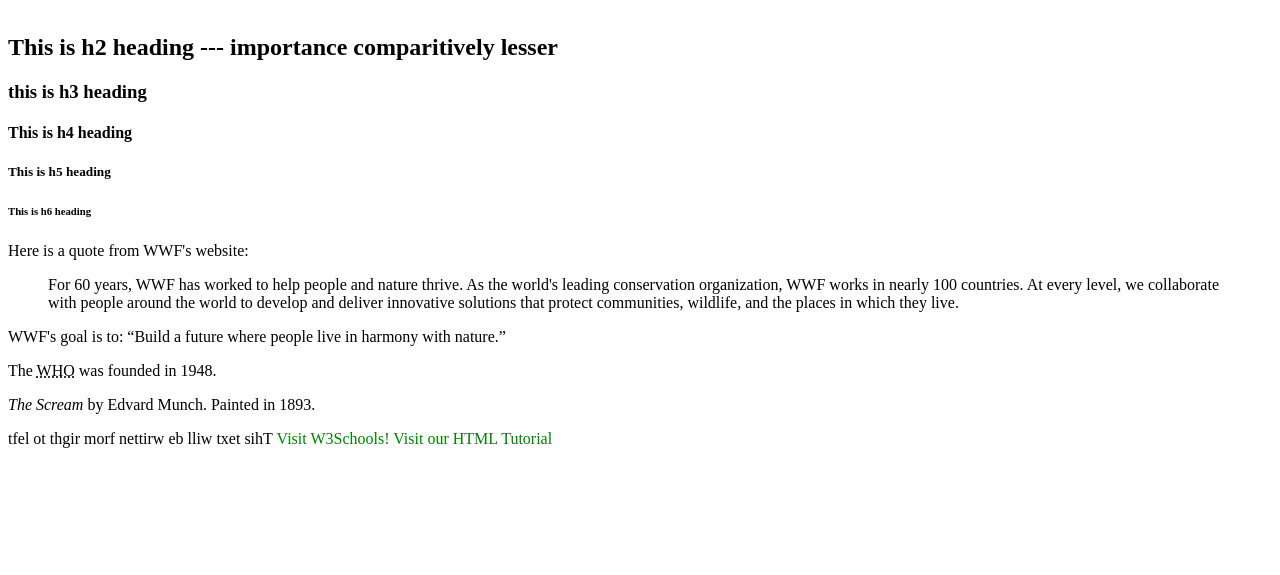
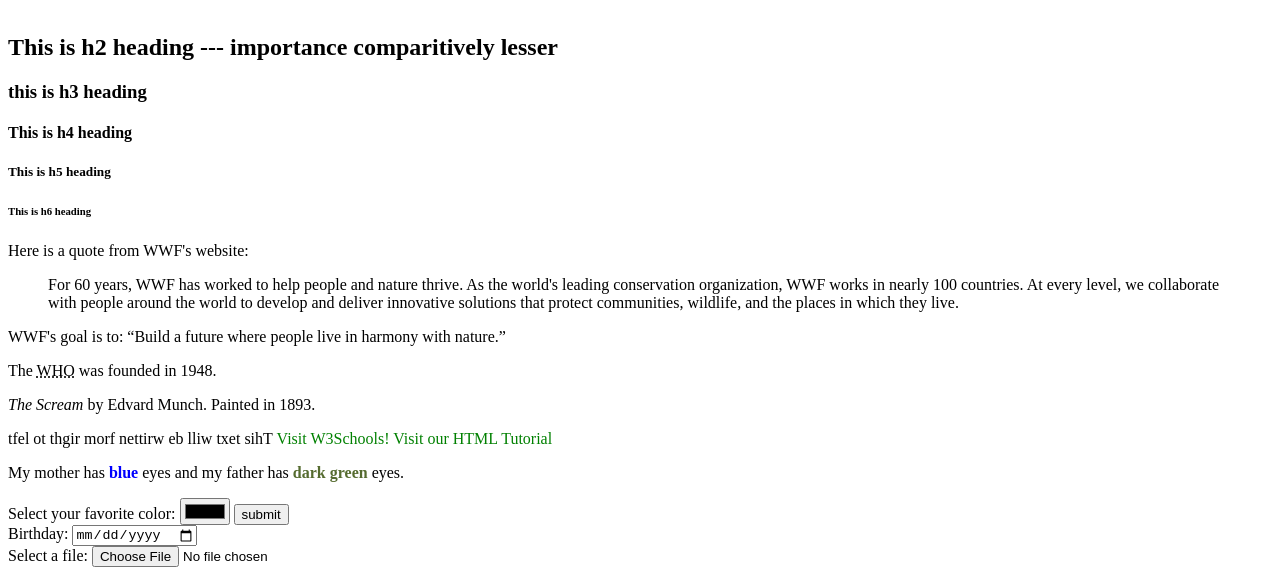
Before and after one commit to Arjunppp/HTML-CSS, a plain HTML site: page Prctice.html in a window 1280 px wide. Shown: the part 670-1245 px from the top of the page. Before the commit the page ends 1126 px from the top, so only its background shows below. Drawn offline with Linux system fonts and the light colour scheme.

Commit message:
practice

```diff
--- a/Prctice.html
+++ b/Prctice.html
@@ -65,6 +65,26 @@
     <bdo dir="rtl">This text will be written from right to left</bdo>
     <a href="https://www.w3schools.com/" target="_parent">Visit W3Schools!</a>
     <a href="https://www.w3schools.com/html/" target="_blank" title="Go to W3Schools HTML section">Visit our HTML Tutorial</a>
+    <p>My mother has <span style="color:blue;font-weight:bold;">blue</span> eyes and my father has <span style="color:darkolivegreen;font-weight:bold;">dark green</span> eyes.</p>
+
+
+
+    <form>
+      <label for="favcolor">Select your favorite color:</label>
+      <input type="color" id="favcolor" name="favcolor">
+      <input type="submit" value="submit">
+    </form>
+
+
+    <form>
+      <label for="birthday">Birthday:</label>
+      <input type="date" id="birthday" name="birthday">
+    </form>
+
+    <form>
+      <label for="myfile">Select a file:</label>
+      <input type="file" id="myfile" name="myfile">
+    </form>
 </body>
 
 </html>
```
